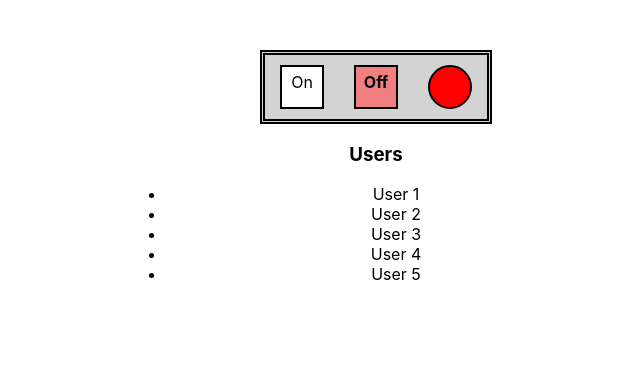
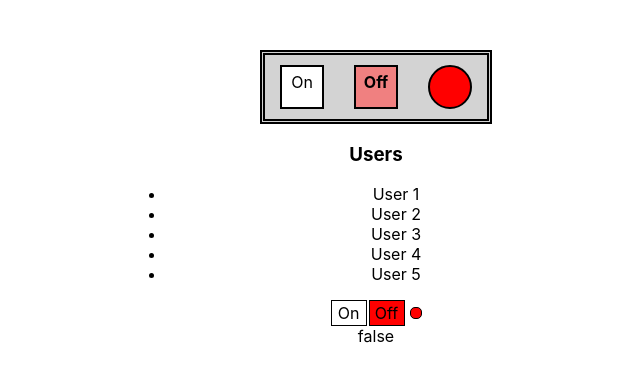
Before and after one commit to SergFediaev/bank-app, a React (Create React App) app: page / in a window 1280 px wide. Shown: the top 382 px of the page, without its empty margins (264-904 px from the left). Built offline with nearby package versions, Linux system fonts and the light colour scheme.

Commit message:
Димыч, урок: 09 react кабзда как подробно callbacks 2.

```diff
--- a/src/App.tsx
+++ b/src/App.tsx
@@ -2,6 +2,7 @@ import React, {useState} from 'react'
 import './App.css'
 import {ControlledOnOff} from './lessons/samurai_way/OnOff/homework/ControlledOnOff'
 import {ControlledAccordion} from './lessons/samurai_way/OnOff/homework/ControlledAccordion'
+import {UncontrolledOnOff} from './lessons/samurai_way/OnOff/lesson/UncontrolledOnOff'
 
 function App() {
     console.log('App rendering')
@@ -41,6 +42,7 @@ function App() {
         {/*<LessonUncontrolledRating/>*/}
         <ControlledOnOff enabled={enabled} setEnabled={setEnabled}/>
         <ControlledAccordion title="Users" collapsed={collapsed} setCollapsed={setCollapsed}/>
+        <UncontrolledOnOff onChange={setEnabled}/> {enabled.toString()}
     </div>
 }
 
--- a/src/lessons/samurai_way/OnOff/lesson/UncontrolledOnOff.tsx
+++ b/src/lessons/samurai_way/OnOff/lesson/UncontrolledOnOff.tsx
@@ -2,9 +2,10 @@ import {useState} from 'react'
 
 type PropsType = {
     on?: boolean
+    onChange: (on: boolean) => void
 }
 
-export function UncontrolledOnOff() {
+export function UncontrolledOnOff(props: PropsType) {
 
     console.log('OnOff rendering')
 
@@ -43,15 +44,19 @@ export function UncontrolledOnOff() {
         backgroundColor: on ? 'green' : 'red',
     }
 
+    const onClicked = () => {
+        setOn(true)
+        props.onChange(true)
+    }
+
+    const offClicked = () => {
+        setOn(false)
+        props.onChange(false)
+    }
+
     return <div>
-        <div style={onStyle} onClick={() => {
-            setOn(true)
-        }}>On
-        </div>
-        <div style={offStyle} onClick={() => {
-            setOn(false)
-            setOn(false)
-        }}>Off
+        <div style={onStyle} onClick={onClicked}>On</div>
+        <div style={offStyle} onClick={offClicked}>Off
         </div>
         <div style={indicatorStyle}></div>
     </div>
```
